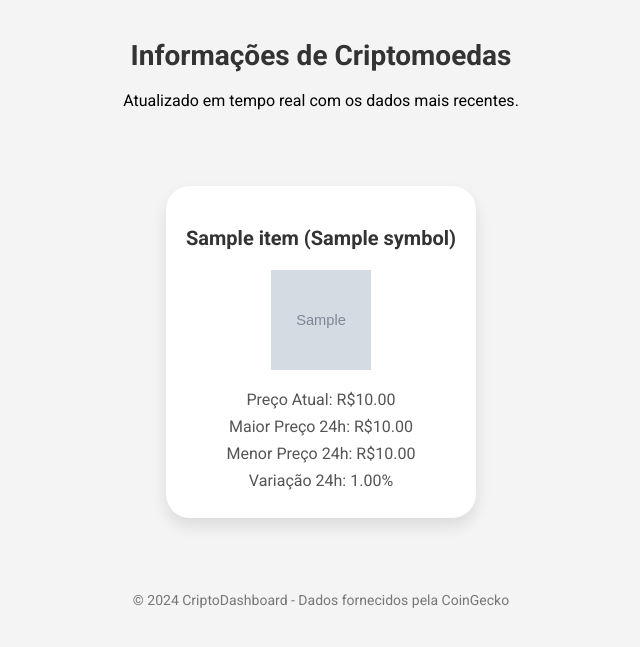
After one commit to gustavorodriDEV/newswave, a Flask app: page /criptomoeda in a window 1280 px wide. The commit adds this page. Shown: the top 647 px of the page, without its empty margins (319-959 px from the left). Run offline with Flask 3, Linux system fonts and the light colour scheme; grey boxes marked "Sample" are stand-in pictures; a database or web service that is not in the repository returns one stand-in record (values such as "Sample title"); data that the repository does not hold is empty.

Commit message:
class criptomoedas criada e funcionando

```diff
--- /dev/null
+++ b/criptomoedas.py
@@ -0,0 +1,22 @@
+import requests
+
+class Criptomoedas:
+    @staticmethod
+    def obter_criptomoedas():
+        url = "https://api.coingecko.com/api/v3/coins/markets"
+        parametros = {
+            "vs_currency": "brl",
+            "order": "market_cap_desc",
+            "per_page": 29,
+            "page": 1,
+            "sparkline": False
+        }
+
+        try:
+            resposta = requests.get(url, params=parametros)
+            resposta.raise_for_status()
+            return resposta.json()  # Retorna os dados como lista de dicionários
+        except requests.exceptions.RequestException as e:
+            return {"error": f"Erro ao acessar a API: {str(e)}"}
+        except Exception as e:
+            return {"error": f"Erro inesperado: {str(e)}"}
--- a/main.py
+++ b/main.py
@@ -5,6 +5,7 @@ from werkzeug.security import check_password_hash
 from config.secret_key import Secret_key
 from noticias import Noticias, salvar_noticias_db, buscar_noticias_db, buscar_por_categoria
 from comentario import Comentario
+from criptomoedas import Criptomoedas
 
 app = Flask(__name__)
 
@@ -26,7 +27,7 @@ def login():
         senha = request.form['password']
 
         usuario_classe = Usuario(None, None, None)
-        usuario = usuario_classe.buscar_por_email(email)
+        usuario = usuario_classe.login(email)
 
         if usuario and check_password_hash(usuario[3], senha):
             session['email'] = email
@@ -126,7 +127,7 @@ def comentario(noticia_id):
             return redirect(url_for('login'))
 
         usuario_classe = Usuario(None, session['email'], None)
-        usuario = usuario_classe.buscar_por_email(session['email'])
+        usuario = usuario_classe.login(session['email'])
 
         if not usuario:
             flash('Usuário não encontrado.', 'erro')
@@ -182,6 +183,14 @@ def editar_comentario_route(comentario_id):
     else:
         return jsonify({"erro": "Erro ao editar o comentário."}), 500
 
+@app.route('/criptomoeda', methods=['GET'])
+def criptomoedas():
+    dados = Criptomoedas.obter_criptomoedas()
+    if isinstance(dados, dict) and "error" in dados:
+        flash(dados["error"], "erro")
+        return redirect(url_for('index'))
+    return render_template('criptomoeda.html', criptomoedas=dados)
+
 @app.route('/logout', methods=['GET', 'POST'])
 def logout():
     session.clear()
--- a/noticias.py
+++ b/noticias.py
@@ -1,11 +1,9 @@
-from flask import Flask
 import requests
 from config.db import conexao_db, fechar_conexao
 from config.api import Chave_api
 from datetime import datetime
 from comentario import Comentario
 
-app = Flask(__name__)
 
 chave = Chave_api()
 api_key = chave.news_api()
--- /dev/null
+++ b/static/css/criptomoeda.css
@@ -0,0 +1,68 @@
+body {
+    font-family: 'Roboto', sans-serif;
+    background-color: #f4f4f4;
+    margin: 0;
+    padding: 20px;
+    display: flex;
+    flex-direction: column;
+    align-items: center;
+}
+header {
+    text-align: center;
+    margin-bottom: 20px;
+}
+header h1 {
+    font-size: 28px;
+    color: #333;
+}
+.container {
+    display: flex;
+    flex-wrap: wrap;
+    gap: 20px;
+    justify-content: center;
+    padding: 20px;
+}
+.card {
+    background: #fff;
+    border-radius: 24px;
+    box-shadow: 0 8px 16px rgba(0, 0, 0, 0.1);
+    margin: 20px;
+    padding: 20px;
+    max-width: 300px;
+    text-align: center;
+    transition: transform 0.3s, box-shadow 0.3s;
+}
+.card:hover {
+    transform: translateY(-10px);
+    box-shadow: 0 12px 24px rgba(0, 0, 0, 0.2);
+}
+.card img {
+    width: 100px;
+    height: 100px;
+    margin: 20px auto;
+    display: block;
+}
+.card h3 {
+    font-size: 20px;
+    margin-bottom: 15px;
+    color: #333;
+}
+.card p {
+    margin: 8px 0;
+    color: #555;
+    font-size: 16px;
+}
+footer {
+    text-align: center;
+    margin-top: 20px;
+    font-size: 14px;
+    color: #777;
+}
+@media (max-width: 768px) {
+    .container {
+        padding: 10px;
+    }
+    .card {
+        max-width: 100%;
+    }
+}
--- /dev/null
+++ b/templates/criptomoeda.html
@@ -0,0 +1,30 @@
+<!DOCTYPE html>
+<html lang="pt-BR">
+<head>
+    <meta charset="UTF-8">
+    <meta name="viewport" content="width=device-width, initial-scale=1.0">
+    <title>Criptomoedas</title>
+    <link href="https://fonts.googleapis.com/css2?family=Roboto:wght@400;700&display=swap" rel="stylesheet">
+    <link rel="stylesheet" type="text/css" href="{{ url_for('static', filename='css/criptomoeda.css') }}"></head>
+<body>
+    <header>
+        <h1>Informações de Criptomoedas</h1>
+        <p>Atualizado em tempo real com os dados mais recentes.</p>
+    </header>
+    <div class="container">
+        {% for cripto in criptomoedas %}
+        <div class="card">
+            <h3>{{ cripto.name }} ({{ cripto.symbol }})</h3>
+            <img src="{{ cripto.image }}" alt="Logo de {{ cripto.name }}">
+            <p>Preço Atual: R${{ "%.2f"|format(cripto.current_price) }}</p>
+            <p>Maior Preço 24h: R${{ "%.2f"|format(cripto.high_24h) }}</p>
+            <p>Menor Preço 24h: R${{ "%.2f"|format(cripto.low_24h) }}</p>
+            <p>Variação 24h: {{ "%.2f"|format(cripto.price_change_percentage_24h) }}%</p>
+        </div>
+        {% endfor %}
+    </div>
+    <footer>
+        <p>&copy; 2024 CriptoDashboard - Dados fornecidos pela CoinGecko</p>
+    </footer>
+</body>
+</html>
--- a/templates/discutir.html
+++ b/templates/discutir.html
@@ -96,7 +96,6 @@
     </div>
 
 
-
     <!-- Template do SweetAlert -->
     <template id="my-template">
         <swal-title>O que deseja fazer com o comentário?</swal-title>
--- a/templates/index.html
+++ b/templates/index.html
@@ -26,7 +26,7 @@
         <div class="collapse navbar-collapse" id="navbarNav">
             <ul class="navbar-nav ms-auto">
                 <li class="nav-item">
-                    <a class="nav-link active" aria-current="page" href="#">Home</a>
+                    <a class="nav-link active" aria-current="page" href="#"></a>
                 </li>
                 <li class="nav-item">
                     <a class="nav-link" href="#">Notícias</a>
--- a/usuario.py
+++ b/usuario.py
@@ -28,7 +28,7 @@ class Usuario:
         else:
             return False
 
-    def buscar_por_email(self, email):
+    def login(self, email):
         con = conexao_db()
         if con:
             try:
```
